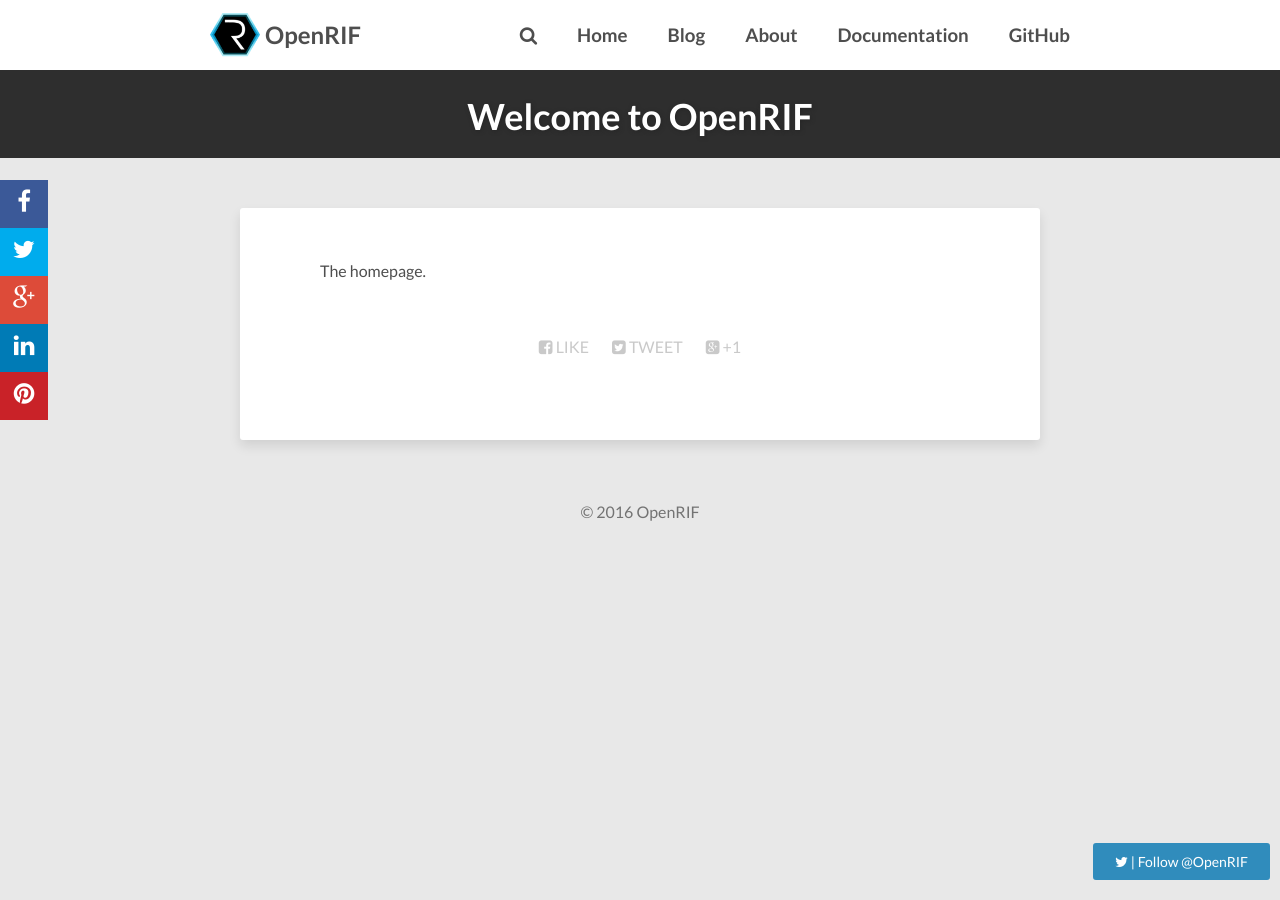
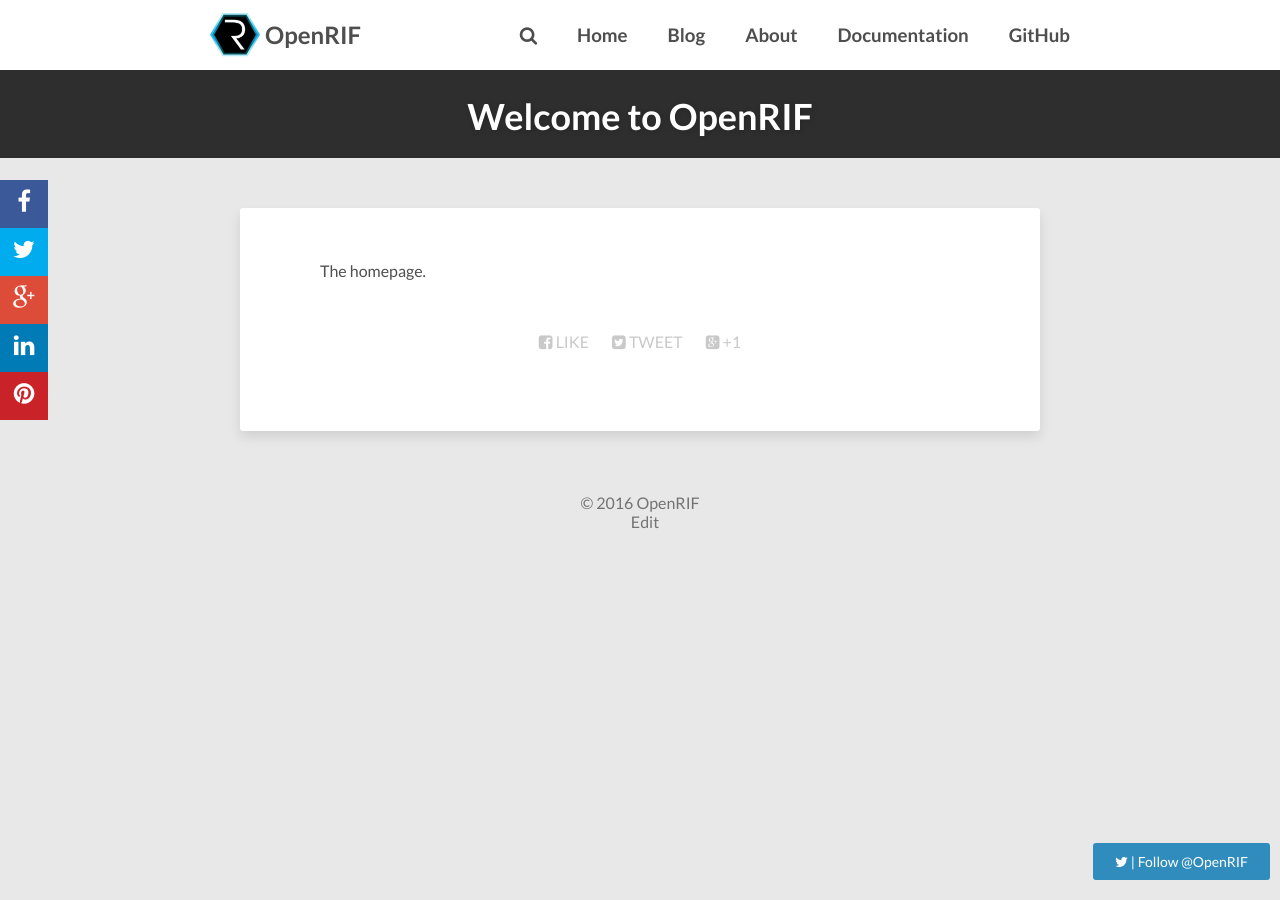
Before and after one commit to openrif/openrif.github.io, a Jekyll site: the page built from index.html, in a window 1280 px wide. Built offline with Jekyll 4.4.1, drawn with Linux system fonts in a browser that asks for light colours; nearby versions of some CDN libraries; comment, search, counter and statistics services are not loaded.

Commit message:
Fixes and edit link.

```diff
--- a/_config.yml
+++ b/_config.yml
@@ -4,7 +4,9 @@
 reading_time:     false # if true, shows the estimated reading time for a post
 words_per_minute: 200
 logo:             images/logo.png # logo visible in the topbar
-edit_url:  /someUrl/
+edit_url:  edit/gh-pages/
+github_repo: https://github.com/openrif/www2.openrif.org/
+new_url: edit/gh-pages/
 # Your site's domain goes here (eg: //mmistakes.github.io, http://mademistakes.com, etc)
 # When testing locally leave blank or use http://localhost:4000
 # url: http://aronbordin.com/neo-hpstr-jekyll-theme
--- a/_includes/footer.html
+++ b/_includes/footer.html
@@ -1,4 +1,5 @@
-<span>&copy; {{ site.time | date: '%Y' }} {{ site.owner.name }}
+<span>&copy; {{ site.time | date: '%Y' }} {{ site.owner.name }}<br/>
+{% if page.no_edit != true %} <span><a class="edit-link" target="_blank" href="{{ site.github_repo }}{{ site.edit_url }}{{ page.path }}">Edit</a></span> {% endif %}
 {% comment %}
 . Powered by <a href="http://jekyllrb.com" rel="nofollow">Jekyll</a> using the <a href="http://github.com/aron-bordin/neo-hpstr-jekyll-theme" rel="nofollow">Neo-HPSTR Theme</a>.</span>
 {% endcomment %}
--- a/_layouts/post.html
+++ b/_layouts/post.html
@@ -12,16 +12,18 @@
 {% include browser-upgrade.html %}
 {% include header.html %}
 
+
+
 <div id="main" role="main">
   <article class="hentry">
     <div class="entry-content">
       <h1 class="post-title entry-title">{{ page.title }}</h1>
+      {{ page.path }}
       {{ content }}
       <footer class="entry-meta">
         <span class="entry-tags">{% for tag in page.tags %}<a href="{{ site.url }}/tags#{{ tag }}" title="Pages tagged {{ tag }}" class="tag"><span class="term">{{ tag }}</span></a>{% unless forloop.last %}{% endunless %}{% endfor %}</span>
         {% if page.modified %}<span>Updated on <span class="entry-date date updated"><time datetime="{{ page.modified }}">{{ page.modified | date: "%B %d, %Y" }}</time></span></span>
         {% endif %}
-        <span><a href="http://google.com"> EDIT LINK </a></span>
         <span class="author vcard"><span class="fn">{{ site.owner.name }}</span></span>
         {% if page.share != false %}{% include social-share.html %}{% endif %}
       </footer>
--- a/_sass/_page.scss
+++ b/_sass/_page.scss
@@ -28,7 +28,7 @@
 }
 
 .entry-date {
-	color: $white;
+	color: lighten($base-color,60);
 }
 ///sections
 
@@ -94,6 +94,7 @@
 	@include font-rem(12);
 	text-transform: uppercase;
 	color: lighten($base-color,60);
+	line-height: 1;
 	a {
 		color: lighten($base-color,60);
 	}
@@ -648,3 +649,7 @@
 		}
 	}
 }
+
+.edit-link {
+	margin-left: 10px;
+}
--- a/index.html
+++ b/index.html
@@ -4,6 +4,7 @@
 description: "Describe this nonsense."
 tags: [Jekyll, theme, themes, responsive, blog, modern]
 comments: false
+no_edit: false
 ---
 
 The homepage.
```
